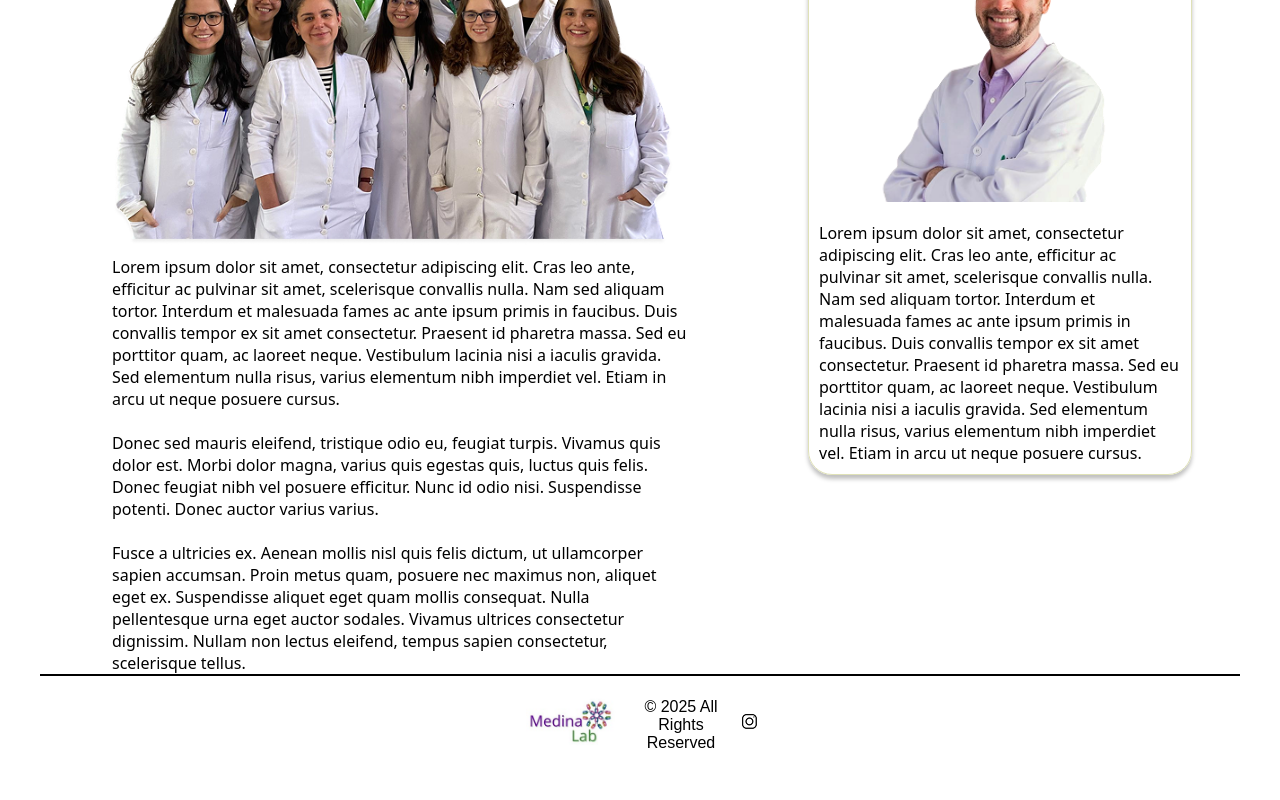
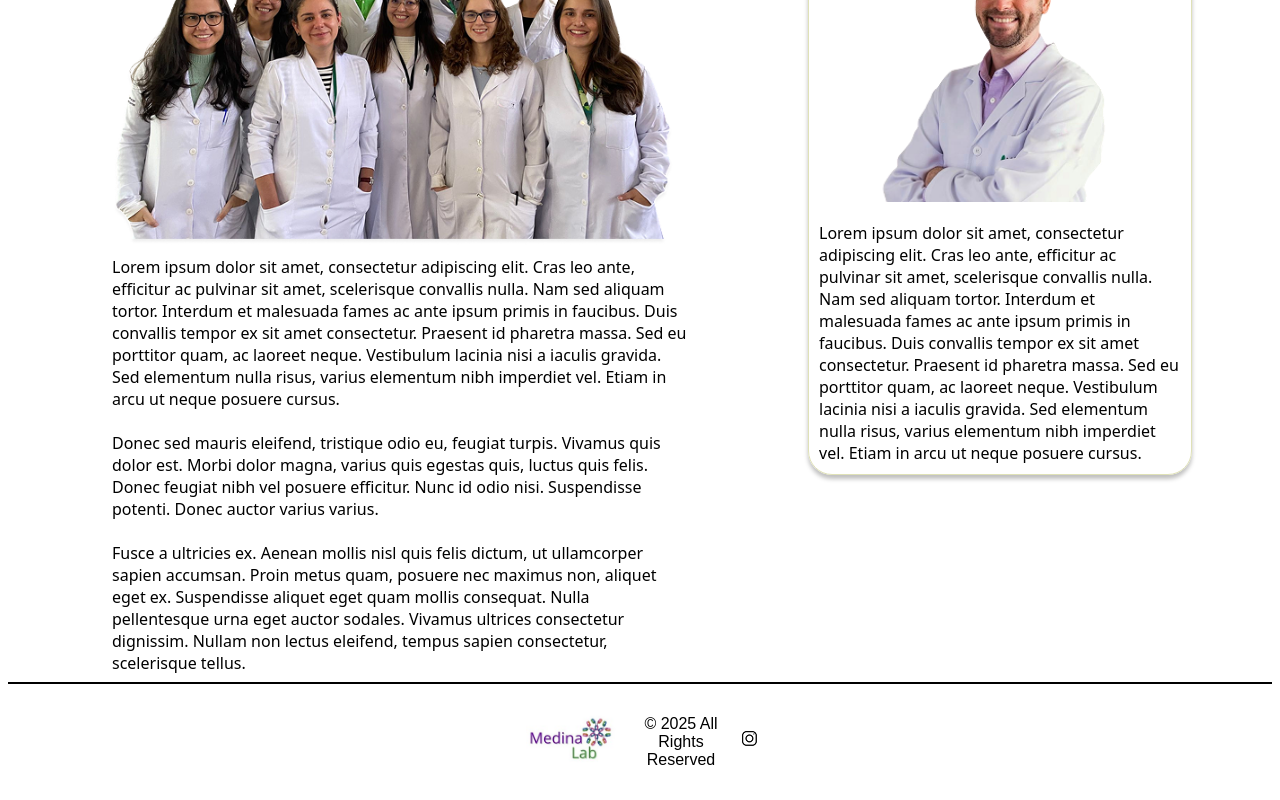
Before and after one commit to pi1univesp2025/medinalab, an Angular app: page / in a window 1280 px wide. Shown: the part 299-1099 px from the top of the page. Built offline with nearby package versions, Linux system fonts and the light colour scheme.

Commit message:
inserido uma tag <hr>

```diff
--- a/src/app/footer/footer.component.css
+++ b/src/app/footer/footer.component.css
@@ -7,7 +7,6 @@ footer {
     align-items: center;
     padding-inline: 10px;
     gap: 10px;
-    border-top: 2px solid black;
 }
 
 .logo {
--- a/src/app/footer/footer.component.html
+++ b/src/app/footer/footer.component.html
@@ -1,3 +1,4 @@
+<hr>
 <footer>
     <div class="logo">
         <img src="assets/logo.jpg" alt="Medina Lab">
```
